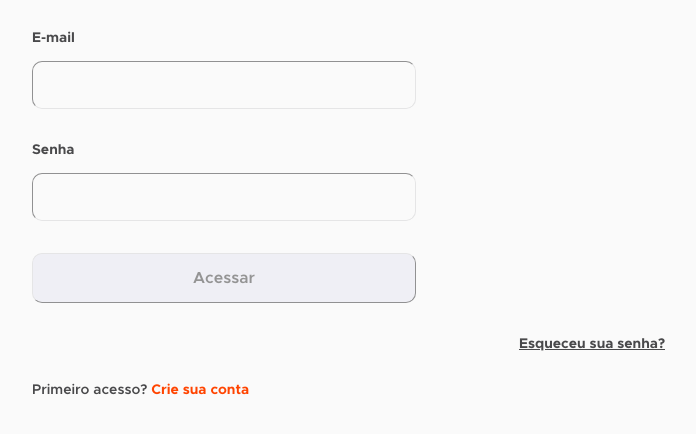
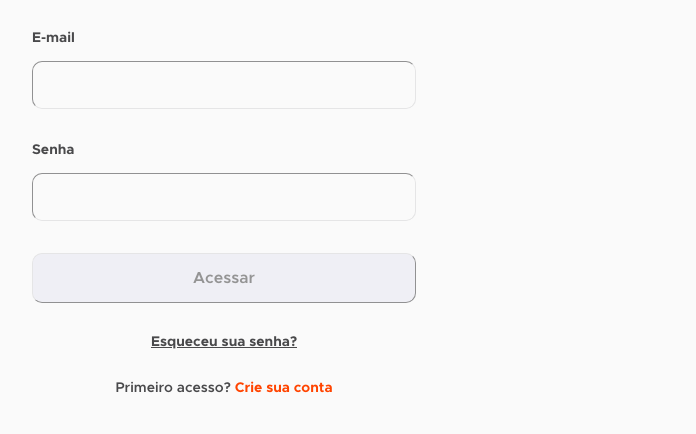
Before and after one commit to gabrielatferreira/desafio-fcamara, a plain HTML site: page login/index-login.html in a window 1280 px wide. Shown: the part 222-656 px from the top of the page, without its empty margins (48-744 px from the left). Drawn offline with Linux system fonts and the light colour scheme; files whose address does not match are found by name.

Commit message:
login commit

```diff
--- a/login/style-login.css
+++ b/login/style-login.css
@@ -11,6 +11,11 @@ ul {
 
 a {
   text-decoration: none;
+}
+
+img {
+  height: 1024px;
+  width: 720px;
 }
 
 /*======= VARIABLES ============================*/
@@ -143,19 +148,22 @@ button:active {
     inset 2px 2px 3px rgba(0, 0, 0, 0.6);
 }
 
-#links {
+#links .forgot-password {
   text-align: center;
-}
-
-#links .forgot-password {
+  display: block;
   text-decoration: underline;
   font: 700 var(--label-font-size) var(--body-font);
   color: var(--label-color);
+  width: 100%;
+  max-width: 24rem;
 }
 
-#first-acess {
+#first-acess .create-account {
   text-align: center;
-  display: flex;
+  display: block;
+  align-items: center;
+  width: 100%;
+  max-width: 24rem;
 }
 
 .create-account {
@@ -214,6 +222,9 @@ button:active {
   box-shadow: 0px 0px 15px rgba(0, 0, 0, 0.15);
 }
 
+img {
+}
+
 /*=========  NAVIGATION  ========= */
 nav {
   height: var(--header-height);
```
